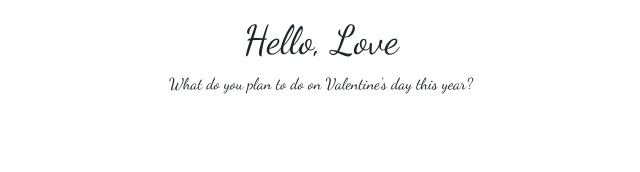
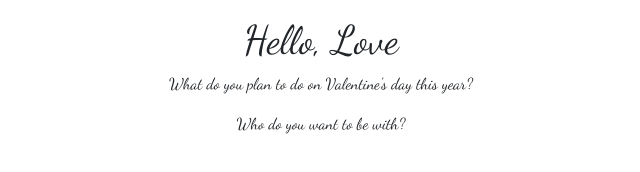
Before and after one commit to poetrique/fns-valentines, a plain HTML site: page index.html in a window 1280 px wide. Shown: the whole page, without its empty margins (319-959 px from the left). Drawn offline with nearby package versions, Linux system fonts and the light colour scheme.

Commit message:
building webpage

```diff
--- a/index.html
+++ b/index.html
@@ -13,6 +13,7 @@
   <div>
     <h1>Hello, Love</h1>
     <p>What do you plan to do on Valentine's day this year?</p>
+    <p>Who do you want to be with?</p>
   </div>
 
 </body>
```
